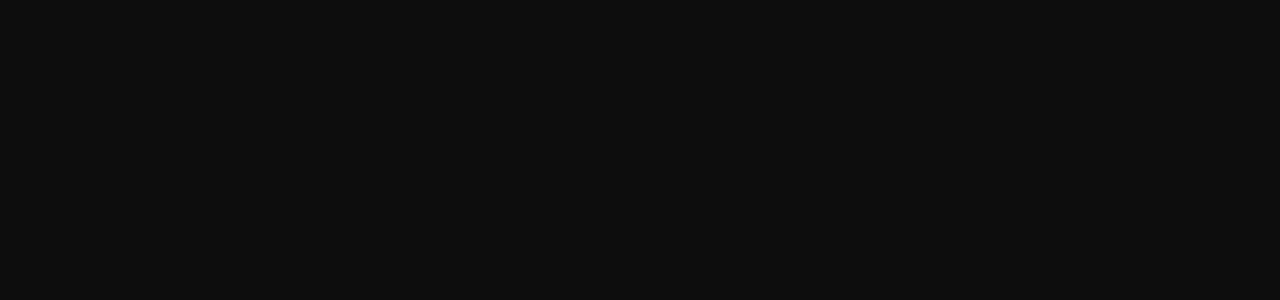
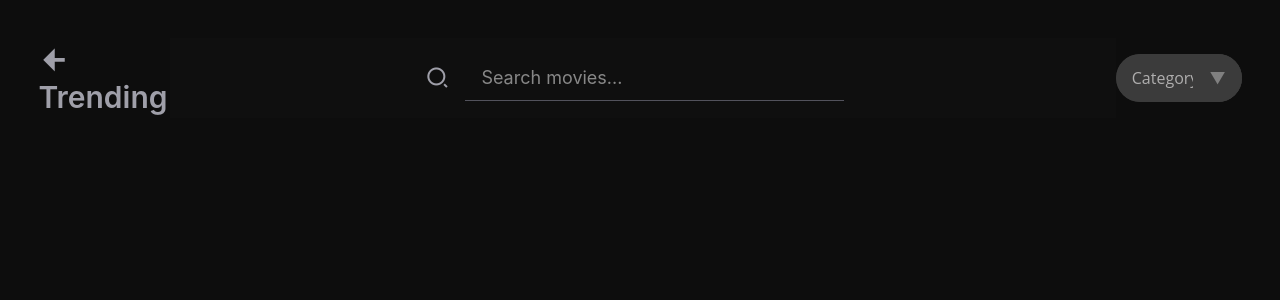
Before and after one commit to sandipkumarjha/MovieApp, a React (Vite) app: page /trending in a window 1280 px wide. Before the commit this address had no page. Shown: the top 300 px of the page. Built offline with nearby package versions, Linux system fonts and the light colour scheme.

Commit message:
Loader done

```diff
--- a/src/App.jsx
+++ b/src/App.jsx
@@ -1,11 +1,14 @@
 import React from 'react'
 import { Routes, Route } from 'react-router-dom'
 import Home from './components/Home'
+import Loading from './components/Loading'
+import Trending from './components/Trending'
 const App = () => {
   return (
     <div className='bg-[#0D0D0D] w-screen h-screen flex    '>
       <Routes>
         <Route path='/' element={<Home/>}/>
+        <Route path='/trending' element={<Trending/>}/>
 
       </Routes>
 
--- a/src/components/Home.jsx
+++ b/src/components/Home.jsx
@@ -5,6 +5,7 @@ import axios from '../utils/axios'
 import Header from './templates/Header'
 import HorizontalCards from './templates/HorizontalCards'
 import Dropdown from './templates/Dropdown'
+import Loading from './Loading'
 const Home = () => {
     document.title = 'Home - Movie App'
     const [wallpaper,setwallpaper] = useState(null);
@@ -56,7 +57,9 @@ const Home = () => {
 
 
     </>
-  ):<h1>Loading</h1>
+  ):(
+    <Loading />
+  );
 }
 
 export default Home
--- /dev/null
+++ b/src/components/Loading.jsx
@@ -0,0 +1,11 @@
+import React from 'react'
+import loader from '/loader.mp4'
+const Loading = () => {
+  return (
+    <div className='w-full h-full flex justify-center items-center bg-black'>
+        <video className='h-[30%]' autoPlay muted loop src={loader}></video>
+    </div>
+  )
+}
+
+export default Loading
--- /dev/null
+++ b/src/components/Trending.jsx
@@ -0,0 +1,29 @@
+import React from 'react'
+import { useNavigate } from 'react-router-dom'
+import Topnav from './templates/Topnav';
+import Dropdown from './templates/Dropdown';
+
+const Trending = () => {
+    const navigate = useNavigate();
+  return (
+    <div className='p-[3%] w-screen h-screen'>
+
+        <div className=' w-full  flex items-center '>
+
+            <h1 className='text-3xl font-semibold text-zinc-400'>
+
+            <i onClick={() =>navigate(-1)}
+            class="hover:text-[#6556CD] ri-arrow-left-fill"></i> Trending</h1>
+            <Topnav />
+            <Dropdown
+            title= 'Category'
+            options={["movie", "tv", "all"]}
+             func=""
+            />
+        </div>
+
+    </div>
+  )
+}
+
+export default Trending
--- a/src/components/templates/Sidenav.jsx
+++ b/src/components/templates/Sidenav.jsx
@@ -12,7 +12,7 @@ const Sidenav = () => {
       </h1>
       <nav className='flex flex-col text-zinc-400 text-xl gap-3  '>
         <h1 className='text-white font-semibold text-xl mt-10 mb-5' >New Feeds</h1>
-       <Link className='hover:bg-[#6556CD] hover:text-[#EAEAEA] duration-300 rounded-lg p-5 font-serif  '> <i class="text-[orange] ri-fire-fill"></i> Tranding</Link>
+       <Link to={'/trending'} className='hover:bg-[#6556CD] hover:text-[#EAEAEA] duration-300 rounded-lg p-5 font-serif  '> <i class="text-[orange] ri-fire-fill"></i> Tranding</Link>
        <Link className='hover:bg-[#6556CD] hover:text-white duration-300 rounded-lg p-5  font-serif'><i class=" text-[#e6ca15] ri-bard-fill"></i> Popular</Link>
        <Link className='hover:bg-[#6556CD] hover:text-white duration-300 rounded-lg p-5 font-serif'><i class="text-[#00F5D4] ri-movie-2-ai-fill"></i> Movies</Link>
        <Link className='hover:bg-[#6556CD] hover:text-white duration-300 rounded-lg p-5  font-serif'> <i class=" text-[#c7bfbf] ri-slideshow-3-fill"></i> Tv Shows</Link>
```
Also changed, not shown: 1 other file (tests, documents, lock files or other folders).
